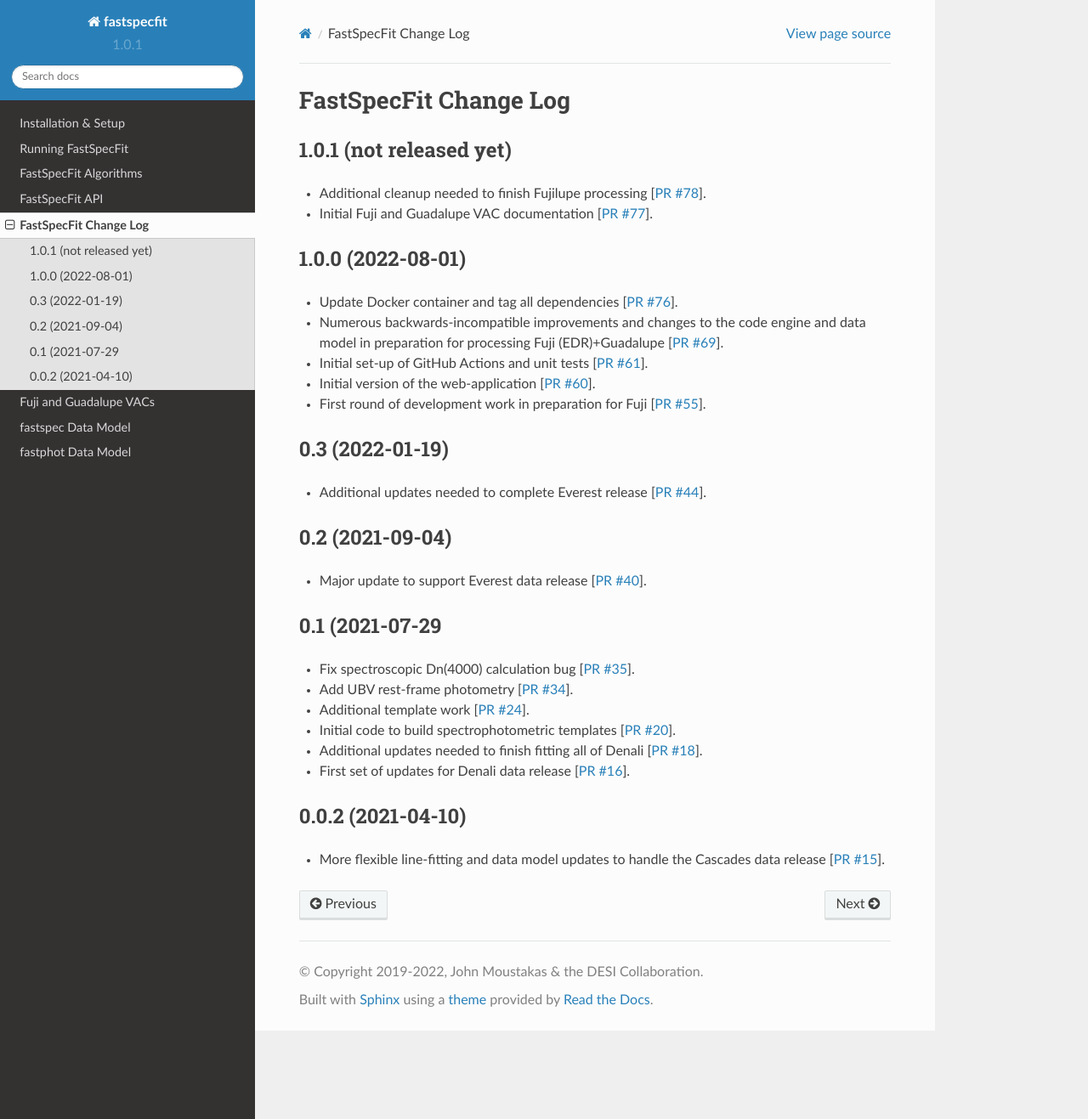
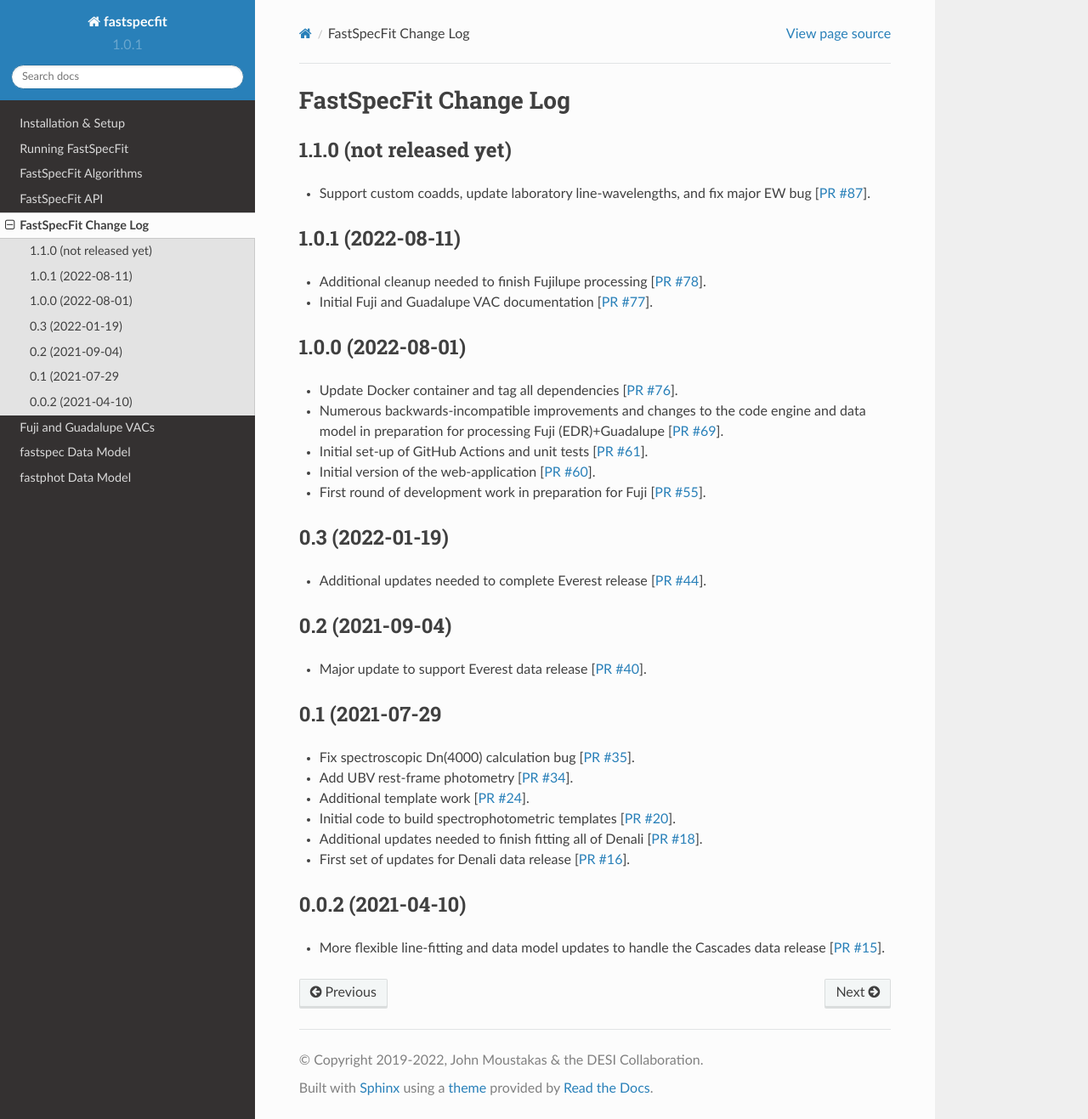
Before and after one commit to desihub/fastspecfit, a Sphinx documentation site: the page built from doc/changes.rst, in a window 1280 px wide and 1317 px high. Shown: the whole window at 85% size. Built offline with Sphinx 7.4.7 and the Read the Docs theme 2.0.0, drawn with Linux system fonts in a browser that asks for light colours.

Commit message:
update change log [ci skip]

```diff
--- a/doc/changes.rst
+++ b/doc/changes.rst
@@ -2,8 +2,16 @@
 FastSpecFit Change Log
 ======================
 
-1.0.1 (not released yet)
+1.1.0 (not released yet)
 ------------------------
+
+* Support custom coadds, update laboratory line-wavelengths, and fix major EW
+  bug [`PR #87`_].
+
+.. _`PR #87`: https://github.com/desihub/fastspecfit/pull/87
+
+1.0.1 (2022-08-11)
+------------------
 
 * Additional cleanup needed to finish Fujilupe processing [`PR #78`_].
 * Initial Fuji and Guadalupe VAC documentation [`PR #77`_].
```
